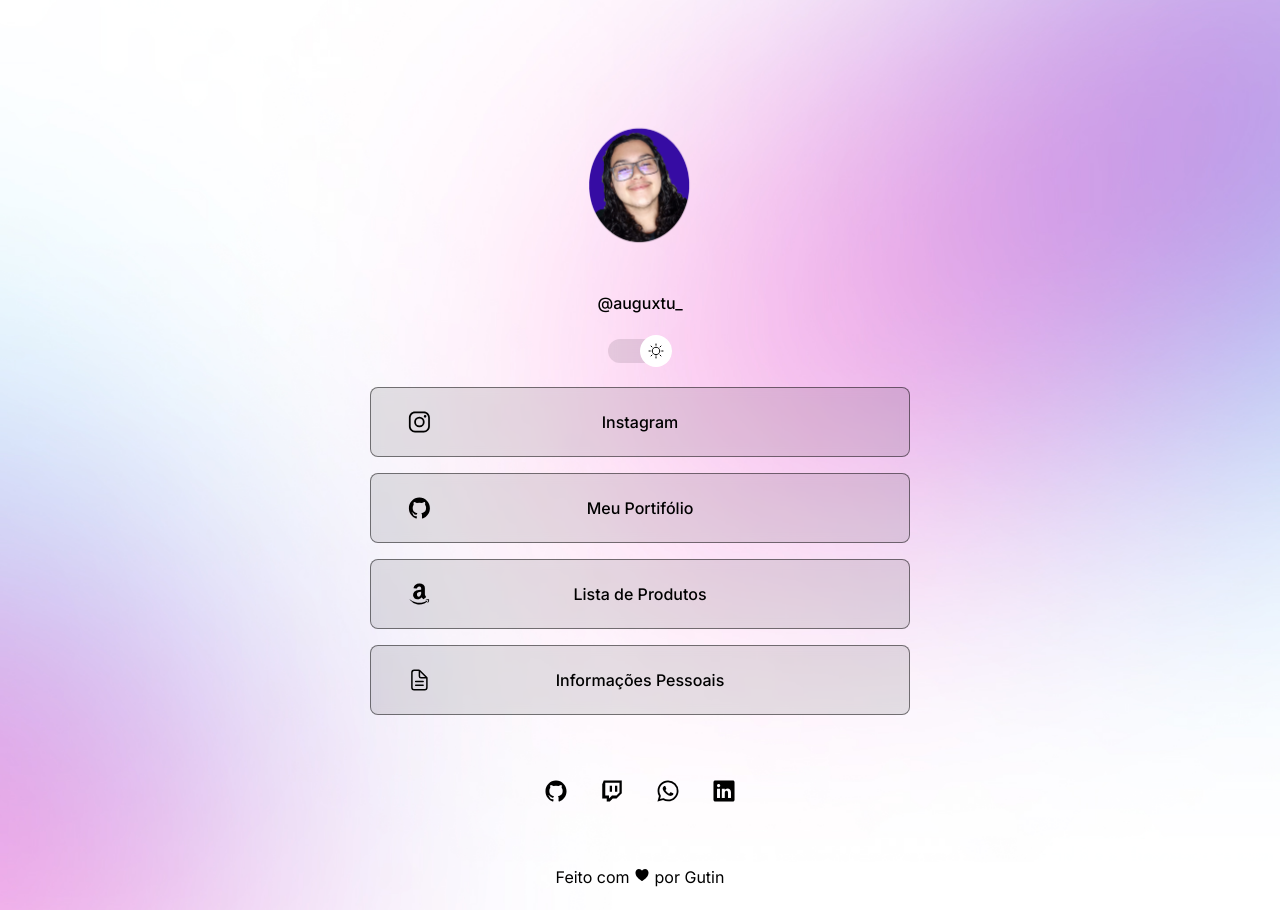
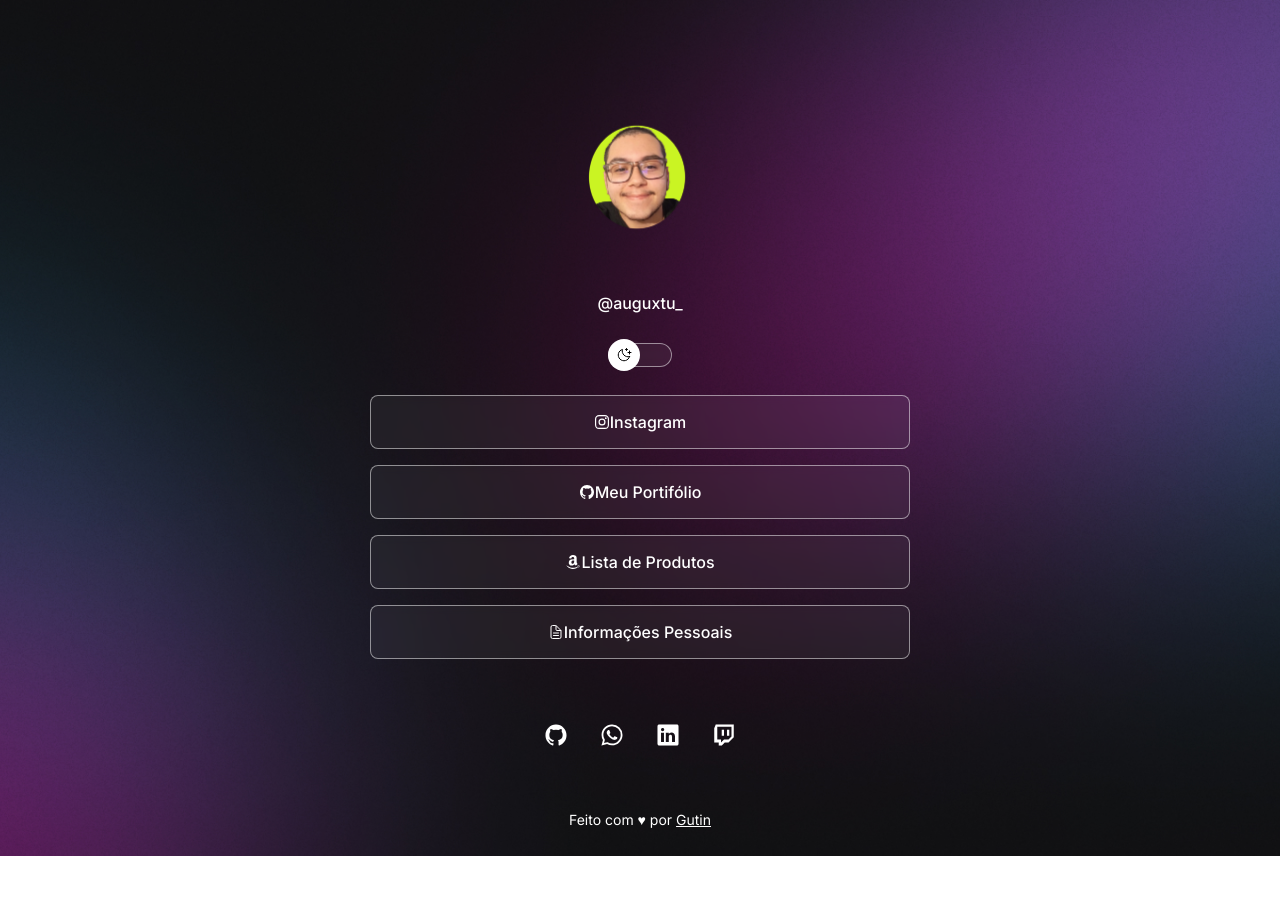
Before and after one commit to Auguxtu/Agregador-de-Links, a website: page index.html in a window 1280 px wide. After the commit the page ends 856 px from the top, so only its background shows below. Drawn offline with nearby package versions, Linux system fonts and the light colour scheme.

Commit message:
Refazer o código

```diff
--- a/index.html
+++ b/index.html
@@ -1,29 +1,31 @@
 <!DOCTYPE html>
-<html lang="pt-br" class="branco">
+<html lang="pt-br">
   <head>
-    <meta charset="UTF-8" />
-    <meta name="viewport" content="width=device-width, initial-scale=1.0" />
-    <title>Dev Links</title>
-    <link rel="stylesheet" href="./style.css" />
-  </head>
     <link rel="preconnect" href="https://fonts.googleapis.com" />
     <link rel="preconnect" href="https://fonts.gstatic.com" crossorigin />
     <link
-    href="https://fonts.googleapis.com/css2?family=Inter:ital,opsz,wght@0,14..32,100..900;1,14..32,100..900&display=swap"
+      href="https://fonts.googleapis.com/css2?family=Inter:wght@400;500&display=swap"
       rel="stylesheet"
     />
 
+    <meta charset="UTF-8" />
+    <meta http-equiv="X-UA-Compatible" content="IE=edge" />
+    <meta name="viewport" content="width=device-width, initial-scale=1.0" />
+    <title>DevLinks</title>
+    <link rel="stylesheet" href="style.css" />
+  </head>
   <body>
     <div id="container">
       <div id="profile">
-        <img src="/assets/Untitled design.png" alt="Gutin Sorrindo" />
+        <img src="./assets/careca.png" alt="Foto de Gutin sorrindo." />
         <p>@auguxtu_</p>
       </div>
-      <div id="switch" onclick="ToggleMode()">
+
+      <div id="switch" onclick="toggleMode()">
         <button></button>
         <span></span>
       </div>
-      <div>
+
       <ul>
         <li>
           <a
@@ -33,16 +35,19 @@
             <ion-icon name="logo-instagram"></ion-icon> Instagram</a
           >
         </li>
+
         <li>
           <a href="https://github.com/Auguxtu" target="_blank"
             ><ion-icon name="logo-github"></ion-icon>Meu Portifólio</a
           >
         </li>
+
         <li>
           <a href="#" target="_blank"
             ><ion-icon name="logo-amazon"></ion-icon>Lista de Produtos</a
           >
         </li>
+
         <li>
           <a href="https://wa.me/message/DVSE6RRGJNLNO1" target="_blank"
             ><ion-icon name="document-text-outline"></ion-icon>Informações
@@ -50,39 +55,48 @@
           >
         </li>
       </ul>
-      </div>
-      <div id="social">
+      <div id="social-links">
         <a href="https://github.com/Auguxtu" target="_blank">
           <ion-icon name="logo-github"></ion-icon>
         </a>
-        <a href="https://www.twitch.tv/auguxtusiq" target="_blank">
-          <ion-icon name="logo-twitch"></ion-icon>
-        </a>
-        <a href="https://wa.me/message/DVSE6RRGJNLNO1" target="_blank">
+
+        <a
+          href="https://api.whatsapp.com/message/DVSE6RRGJNLNO1?autoload=1&app_absent=0"
+          target="_blank"
+        >
           <ion-icon name="logo-whatsapp"></ion-icon>
         </a>
+
         <a
           href="https://www.linkedin.com/in/augusto-rosa-siqueira-10b322297/"
           target="_blank"
         >
           <ion-icon name="logo-linkedin"></ion-icon>
         </a>
+
+        <a href="https://www.twitch.tv/auguxtusiq">
+          <ion-icon name="logo-twitch"></ion-icon>
+        </a>
       </div>
+
       <footer>
-        Feito com <ion-icon name="heart"></ion-icon> por
-        <a href="https://wa.me/message/DVSE6RRGJNLNO1" target="_blank"
-          >Gutin
-        </a>
+        Feito com ♥ por
+        <a
+          href="https://api.whatsapp.com/message/DVSE6RRGJNLNO1?autoload=1&app_absent=0"
+          >Gutin</a
+        >
       </footer>
     </div>
+
     <script
       type="module"
-      src="https://unpkg.com/ionicons@7.1.0/dist/ionicons/ionicons.esm.js"
+      src="https://unpkg.com/ionicons@5.5.2/dist/ionicons/ionicons.esm.js"
     ></script>
     <script
       nomodule
-      src="https://unpkg.com/ionicons@7.1.0/dist/ionicons/ionicons.js"
+      src="https://unpkg.com/ionicons@5.5.2/dist/ionicons/ionicons.js"
     ></script>
-    <script src="/script.js"></script>
+
+    <script src="./script.js"></script>
   </body>
 </html>
--- a/script.js
+++ b/script.js
@@ -1,11 +1,11 @@
-function ToggleMode() {
+function toggleMode() {
   const html = document.documentElement
-  html.classList.toggle("branco")
+  html.classList.toggle("light")
 
   const img = document.querySelector("#profile img")
 
-  if (html.classList.contains("branco")) {
-    img.setAttribute("src", "./assets/Untitled design.png")
+  if (html.classList.contains("light")) {
+    img.setAttribute("src", "./assets/cabelo.png")
   } else {
     img.setAttribute("src", "./assets/careca.png")
   }
--- a/style.css
+++ b/style.css
@@ -3,33 +3,37 @@
   padding: 0;
   box-sizing: border-box;
 }
+
 :root {
   --text-color: white;
   --bg-url: url(./assets/bg-mobile.jpg);
-  --stroke: rgba(255, 255, 255, 0.5);
-  --surface: rgba(255, 255, 255, 0.1);
-  --holder: rgba(255, 255, 255, 0.2);
-  --social-holder: rgba(255, 255, 255, 0.2);
-  --sunemoon: url(/assets/moon-stars.svg);
+  --stroke-color: rgba(255, 255, 255, 0.5);
+  --surface-color: rgba(255, 255, 255, 0.05);
+  --surface-color-hover: rgba(0, 0, 0, 0.02);
+  --highlight-color: rgba(255, 255, 255, 0.2);
+  --switch-bg-url: url(./assets/moon-stars.svg);
 }
 
-.branco {
+.light {
   --text-color: black;
   --bg-url: url(./assets/bg-mobile-light.jpg);
-  --stroke: rgba(0, 0, 0, 0.5);
-  --surface: rgba(0, 0, 0, 0.1);
-  --holder: rgba(0, 0, 0, 0.2);
-  --social-holder: rgba(0, 0, 0, 0.2);
-  --sunemoon: url(/assets/sun.svg);
+  --stroke-color: rgba(0, 0, 0, 0.5);
+  --surface-color: rgba(0, 0, 0, 0.05);
+  --surface-color-hover: rgba(0, 0, 0, 0.02);
+  --highlight-color: rgba(0, 0, 0, 0.1);
+  --switch-bg-url: url(./assets/sun.svg);
 }
+
 body {
   background: var(--bg-url) no-repeat top center/cover;
   height: 100vh;
 }
+
 body * {
   font-family: "Inter", sans-serif;
   color: var(--text-color);
 }
+
 #container {
   width: 100%;
   max-width: 588px;
@@ -37,14 +41,16 @@ body * {
   padding: 0 24px;
 }
 
-/* profile separadin */
+/* profile */
 #profile {
   text-align: center;
   padding: 24px;
 }
+
 #profile img {
   width: 112px;
 }
+
 #profile p {
   font-weight: 500;
   line-height: 24px;
@@ -55,112 +61,125 @@ body * {
 #switch {
   position: relative;
   width: 64px;
-  margin: 0 auto;
+
+  margin: 4px auto;
 }
+
 #switch button {
   width: 32px;
   height: 32px;
-  background: white var(--sunemoon) no-repeat center;
+  background: white var(--switch-bg-url) no-repeat center;
   border: 0;
   border-radius: 50%;
+
   position: absolute;
+  top: 50%;
+  left: 0;
   z-index: 1;
-  top: 50%;
   transform: translateY(-50%);
-  animation: slide2 0.2s;
+
+  animation: slide-back 0.2s;
 }
-.branco #switch button {
-  right: 0;
-  left: initial;
-  animation: slide 0.2s forwards;
+
+.light #switch button {
+  animation: slide-in 0.2s forwards;
 }
+
 #switch button:hover {
-  outline: 8px solid var(--social-holder);
+  outline: 8px solid var(--highlight-color);
 }
+
 #switch span {
   display: block;
   width: 64px;
   height: 24px;
-  background: var(--surface);
-  border: var(--stroke);
+  background: var(--surface-color);
+  border: 1px solid var(--stroke-color);
   backdrop-filter: blur(4px);
   -webkit-backdrop-filter: blur(4px);
   border-radius: 9999px;
 }
+
 /* links */
-
 ul {
   list-style: none;
-  padding: 24px 0;
+
   display: flex;
   flex-direction: column;
   gap: 16px;
+
+  padding: 24px 0;
 }
 
 ul li a {
   display: flex;
+  align-items: center;
   justify-content: center;
-  align-items: center;
-  padding: 24px;
-  background: var(--surface);
-  border: 1px solid var(--stroke);
+
+  padding: 16px 24px;
+
+  background: var(--surface-color);
+  border: 1px solid var(--stroke-color);
   border-radius: 8px;
+
   backdrop-filter: blur(4px);
   -webkit-backdrop-filter: blur(4px);
+
   text-decoration: none;
   font-weight: 500;
+
   transition: background 0.2s;
-  position: relative;
 }
+
+/* pseudo-selector */
 ul li a:hover {
-  background: var(--holder);
+  background: var(--surface-color-hover);
   border: 1.5px solid var(--text-color);
 }
-ul li ion-icon {
-  position: absolute;
-  top: 22px;
-  left: 40px;
+
+/* social links */
+#social-links {
+  display: flex;
+  justify-content: center;
+
+  padding: 24px 0;
+
   font-size: 24px;
-  transform: translateX(-15%);
 }
 
-/* icons */
+#social-links a {
+  display: flex;
+  align-items: center;
+  justify-content: center;
+  padding: 16px;
 
-#social {
-  display: flex;
-  justify-content: center;
-  padding: 24px 0;
-  font-size: 24px;
-}
-#social a {
-  display: flex;
-  justify-content: center;
-  align-items: center;
-  padding: 16px;
-  transition: 0.2s;
+  transition: background 0.2s;
   border-radius: 50%;
 }
-#social a:hover {
-  background: var(--social-holder);
+
+#social-links a:hover {
+  background: var(--highlight-color);
 }
+
 footer {
   padding: 24px 0;
   text-align: center;
+  font-size: 14px;
 }
-footer a {
-  list-style: none;
-  text-decoration: none;
-}
+
+/* media queries */
 @media (min-width: 700px) {
   :root {
     --bg-url: url(./assets/bg-desktop.jpg);
   }
-  .branco {
+
+  .light {
     --bg-url: url(./assets/bg-desktop-light.jpg);
   }
 }
 
-@keyframes slide {
+/* animation */
+@keyframes slide-in {
   from {
     left: 0;
   }
@@ -168,7 +187,8 @@ footer a {
     left: 50%;
   }
 }
-@keyframes slide2 {
+
+@keyframes slide-back {
   from {
     left: 50%;
   }
```
Also changed, not shown: assets/cabelo.png (renamed from assets/Untitled design.png). Lines whose indentation alone changed are shown as unchanged.
